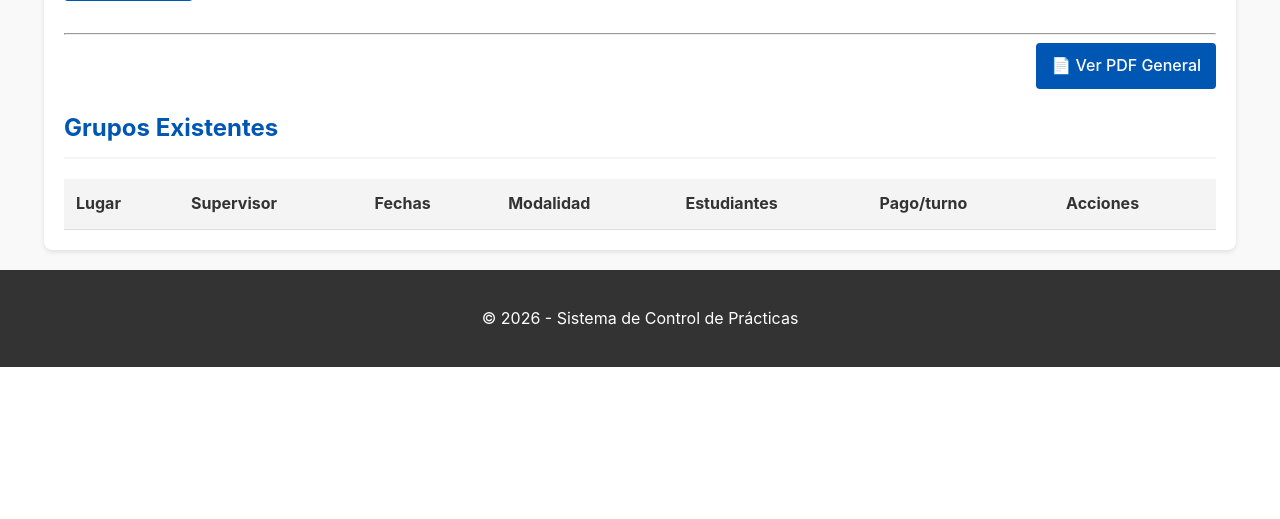
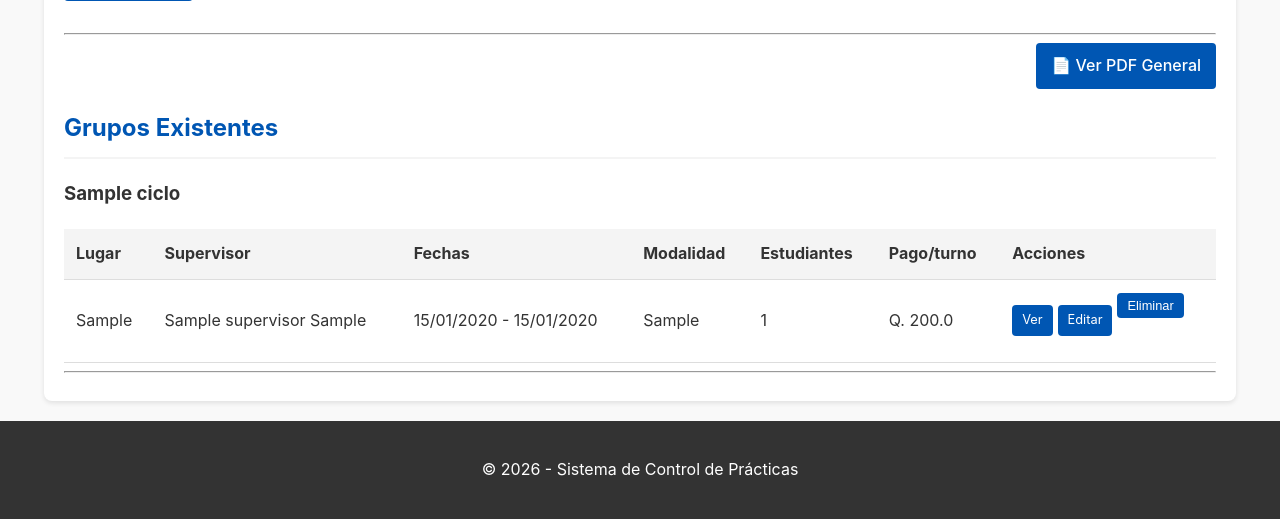
Before and after one commit to changmanuel14/sistema-practicas-enfermeria, a Flask app: page /grupos in a window 1280 px wide. Shown: the part 699-1218 px from the top of the page. Before the commit the page ends 1066 px from the top, so only its background shows below. Run offline with Flask 3, Linux system fonts and the light colour scheme; tables that the repository leaves empty hold one stand-in row (values such as "Sample post"); lists and menus that the app fills with data are empty; parts of the project's set-up code (start-up, migrations or seed data) failed here and were passed over.

```diff
--- a/app.py
+++ b/app.py
@@ -335,48 +335,29 @@ def register_routes(app):
         # --- INICIO DEL BLOQUE MODIFICADO ---
         # 1. Mejora la consulta para cargar los supervisores de una vez y evitar múltiples consultas a la BD
         all_grupos = Grupo.query.options(joinedload(Grupo.supervisor)).all()
-        grupos_activos = []
-        hoy = datetime.date.today()
 
+    # Agrupar los grupos por ciclo
+        grupos_por_ciclo = {}
         for grupo in all_grupos:
-            # Si el grupo no ha finalizado, siempre se muestra
-            if grupo.fecha_fin >= hoy:
-                grupos_activos.append(grupo)
-            else:
-                # Si ya finalizó, calculamos las fechas pendientes
-                all_dates = set()
-                current_date = grupo.fecha_inicio
-                while current_date <= grupo.fecha_fin:
-                    if current_date.weekday() < 5:
-                        all_dates.add(current_date)
-                    current_date += datetime.timedelta(days=1)
+            ciclo_nombre = grupo.ciclo.nombre
+            if ciclo_nombre not in grupos_por_ciclo:
+                grupos_por_ciclo[ciclo_nombre] = []
+            grupos_por_ciclo[ciclo_nombre].append(grupo)
 
-                reportes_existentes = Reporte.query.filter_by(id_grupo=grupo.id).all()
-                registered_dates = {r.fecha_turno for r in reportes_existentes}
+        # Ordenar los grupos dentro de cada ciclo
+        for ciclo in grupos_por_ciclo:
+            grupos_por_ciclo[ciclo] = sorted(
+                grupos_por_ciclo[ciclo],
+                key=lambda g: (g.fecha_inicio.toordinal(), g.supervisor.nombre_completo(), g.lugar)
+            )
 
-                unregistered_dates = all_dates - registered_dates
-
-                # Si aún quedan fechas por procesar, el grupo se mantiene activo
-                if unregistered_dates:
-                    grupos_activos.append(grupo)
-
-        # 2. ORDENA LA LISTA DE GRUPOS ACTIVOS
-        # Ordena por: 1) Fecha de inicio (descendente), 2) Nombre del supervisor (ascendente), 3) Lugar (ascendente)
-        grupos_activos = sorted(
-            grupos_activos,
-            key=lambda g: (g.fecha_inicio.toordinal(), g.supervisor.nombre_completo(), g.lugar)
-        )
-        # --- FIN DEL BLOQUE MODIFICADO ---
-
-        # El resto del código GET no cambia, solo pasamos la lista filtrada y ya ordenada
+        # Obtener los datos para los formularios
         supervisores = Supervisor.query.order_by(Supervisor.nombre).all()
         ciclos = Ciclo.query.order_by(Ciclo.anio.desc()).all()
         estudiantes = Estudiante.query.order_by(Estudiante.nombre).all()
-        return render_template('grupos/lista_grupos.html',
-                            grupos=grupos_activos,
-                            supervisores=supervisores,
-                            ciclos=ciclos,
-                            estudiantes=estudiantes)
+
+        # Renderizar la plantilla pasando los grupos agrupados por ciclo
+        return render_template('grupos/lista_grupos.html',grupos_por_ciclo=grupos_por_ciclo,supervisores=supervisores,ciclos=ciclos,estudiantes=estudiantes)
 
     # --- Módulo Extra: Buscador de Estudiantes ---
     @app.route('/buscar_estudiante', methods=['GET', 'POST'])
--- a/templates/grupos/lista_grupos.html
+++ b/templates/grupos/lista_grupos.html
@@ -64,6 +64,10 @@
 </div>
 
 <h2>Grupos Existentes</h2>
+
+<!-- Iterar sobre los grupos agrupados por ciclo -->
+{% for ciclo_nombre, grupos in grupos_por_ciclo.items() %}
+<h3>{{ ciclo_nombre }}</h3>
 <table>
     <thead>
         <tr>
@@ -77,18 +81,18 @@
         </tr>
     </thead>
     <tbody>
-        {% for g in grupos %}
+        {% for grupo in grupos %}
         <tr>
-            <td>{{ g.lugar }}</td>
-            <td>{{ g.supervisor.nombre_completo() }}</td>
-            <td>{{ g.fecha_inicio.strftime('%d/%m/%Y') }} - {{ g.fecha_fin.strftime('%d/%m/%Y') }}</td>
-            <td>{{ g.modalidad.capitalize() }}</td>
-            <td>{{ g.estudiantes|length }}</td>
-            <td>Q. {{ g.calcular_pago_por_turno() }}</td>
+            <td>{{ grupo.lugar }}</td>
+            <td>{{ grupo.supervisor.nombre_completo() }}</td>
+            <td>{{ grupo.fecha_inicio.strftime('%d/%m/%Y') }} - {{ grupo.fecha_fin.strftime('%d/%m/%Y') }}</td>
+            <td>{{ grupo.modalidad.capitalize() }}</td>
+            <td>{{ grupo.estudiantes|length }}</td>
+            <td>Q. {{ grupo.calcular_pago_por_turno() }}</td>
             <td class="actions-cell">
-                <a href="{{ url_for('ver_grupo', id=g.id) }}" class="button-action-small">Ver</a>
-                <a href="{{ url_for('editar_grupo', id=g.id) }}" class="button-action-small">Editar</a>
-                <form action="{{ url_for('eliminar_grupo', id=g.id) }}" method="POST" style="display:inline;">
+                <a href="{{ url_for('ver_grupo', id=grupo.id) }}" class="button-action-small">Ver</a>
+                <a href="{{ url_for('editar_grupo', id=grupo.id) }}" class="button-action-small">Editar</a>
+                <form action="{{ url_for('eliminar_grupo', id=grupo.id) }}" method="POST" style="display:inline;">
                     <button type="submit" class="button-action-small button-danger"
                         onclick="return confirm('¿Estás seguro de que quieres eliminar este grupo y todos sus reportes?');">Eliminar</button>
                 </form>
@@ -97,6 +101,9 @@
         {% endfor %}
     </tbody>
 </table>
+<hr>
+{% endfor %}
+
 {% endblock %}
 
 {% block scripts %}
@@ -163,7 +170,7 @@
                                         </tr>
                                     </thead>
                                     <tbody id="estudiantes-table-body">
-                        `;
+                            `;
                             estudiantes.forEach(est => {
                                 tableHtml += `
                                 <tr>
@@ -177,7 +184,7 @@
                                     </tbody>
                                 </table>
                             </div>
-                        `;
+                            `;
                             estudiantesContainer.innerHTML = tableHtml;
 
                             // Lógica para "Seleccionar Todos"
```
